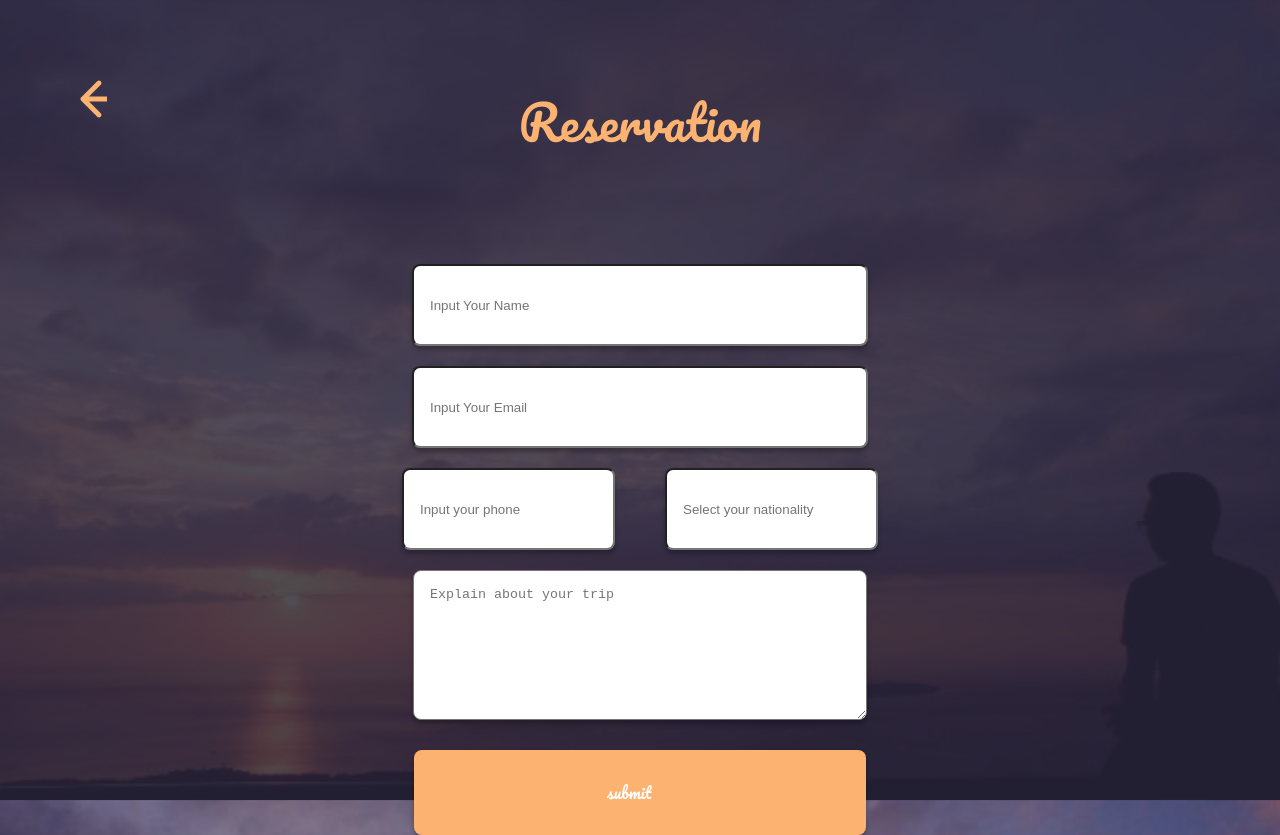
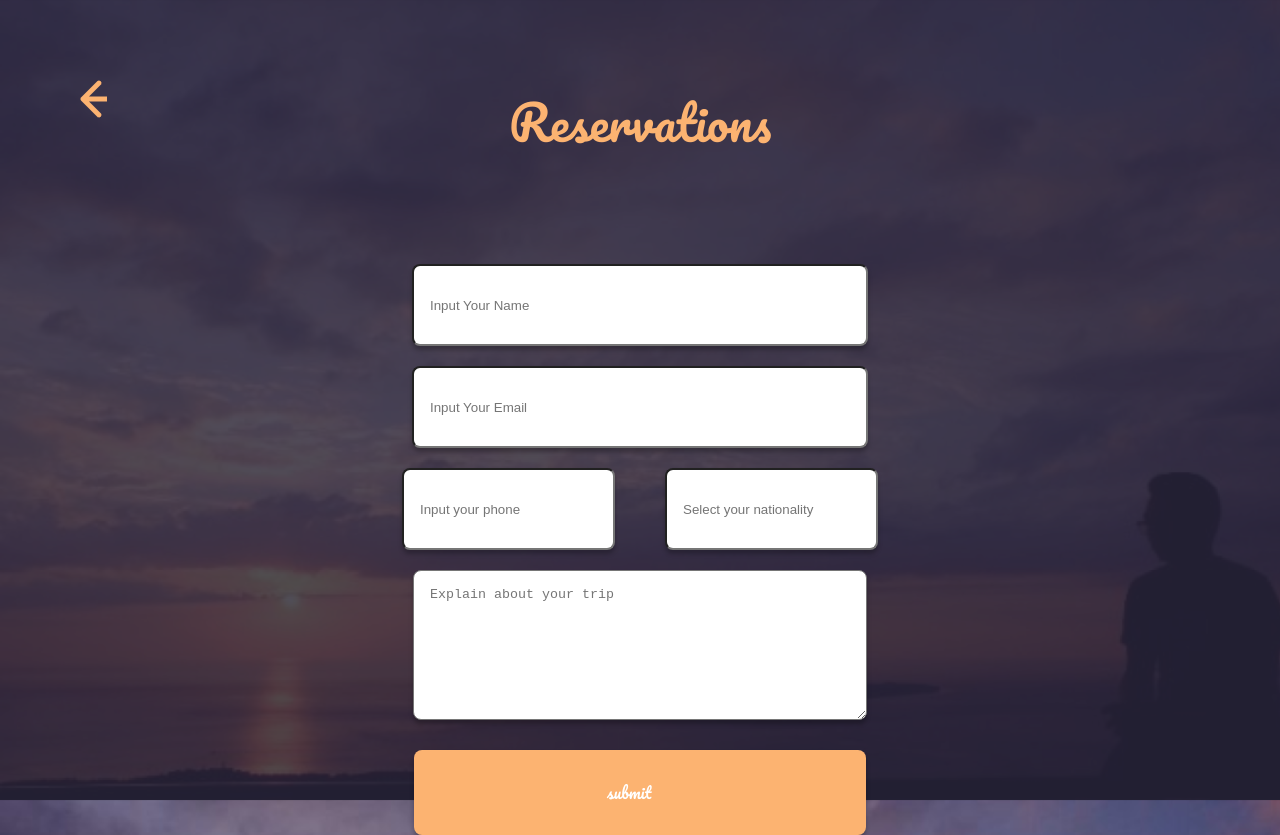
Before and after one commit to baselreal/2022, a plain HTML site: page reservation.html in a window 1280 px wide. Drawn offline with Linux system fonts and the light colour scheme.

Commit message:
second commit

```diff
--- a/reservation.html
+++ b/reservation.html
@@ -17,7 +17,7 @@
         <div class="second back2">
           <a href="about.html"><img src="./Image/Back.png" alt="" /></a>
         </div>
-        <div class="second reser-title">Reservation</div>
+        <div class="second reser-title">Reservations</div>
         <input class="second name" type="name" name="username" placeholder="Input Your Name" />
         <input class="second email" type="email" name="mail" placeholder="Input Your Email" />
         <div class="second wrap-second">
```
